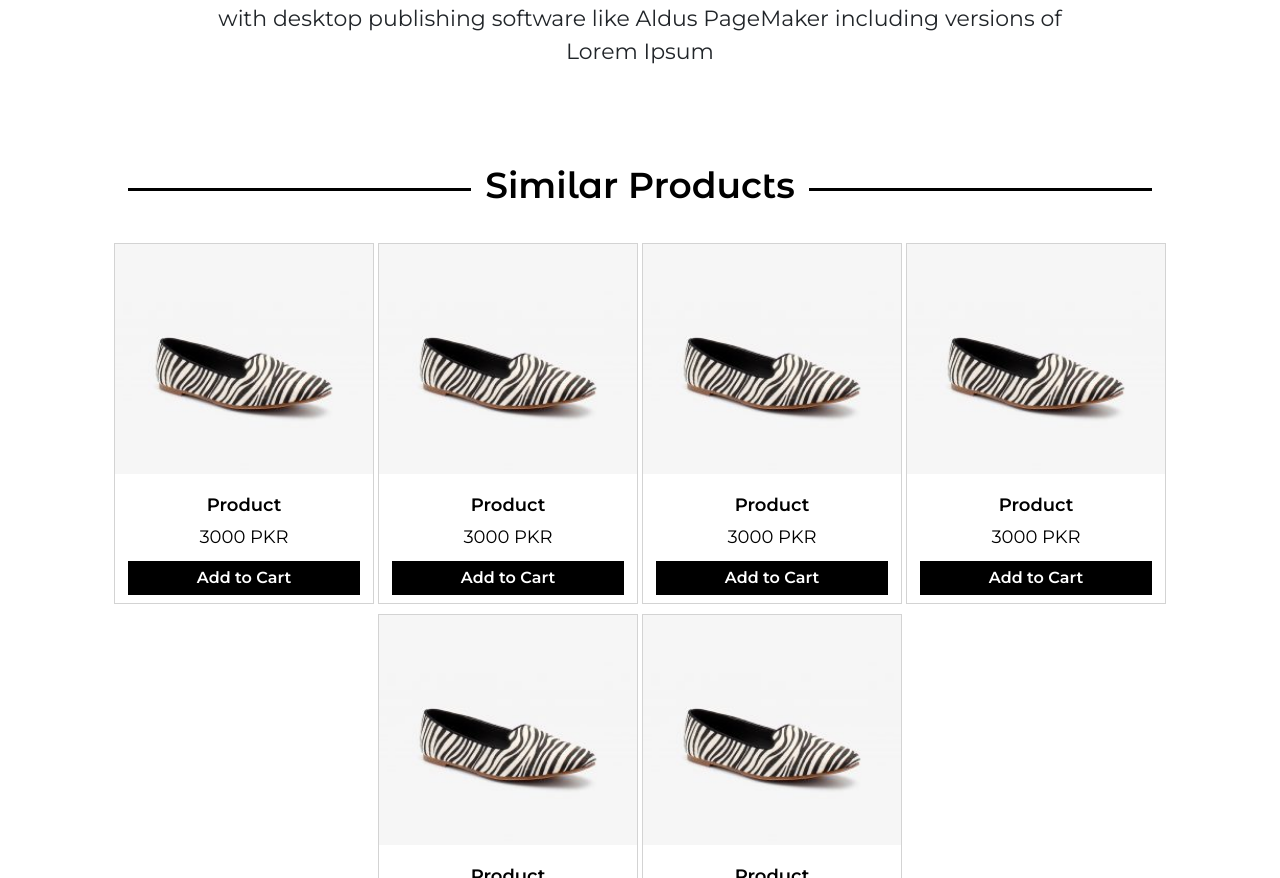
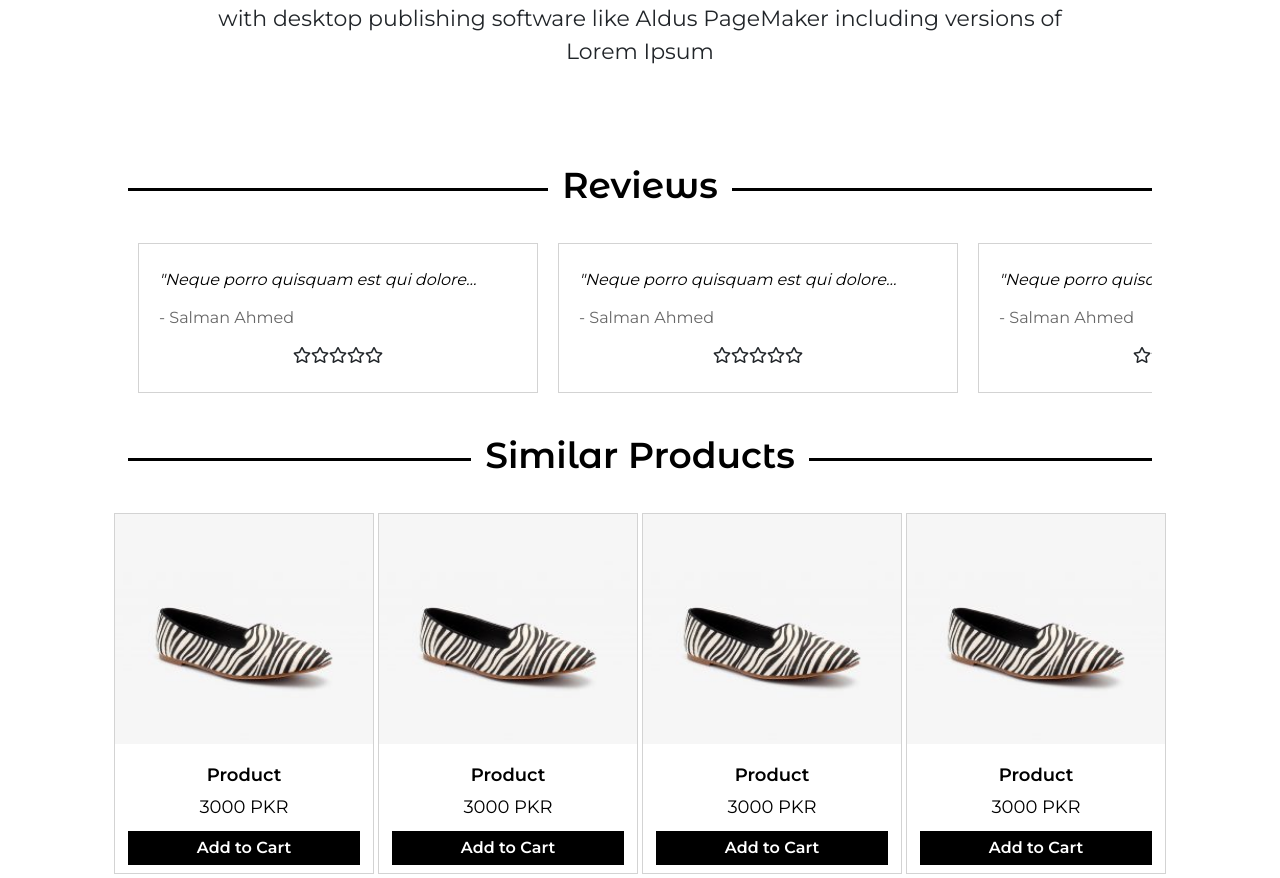
Before and after one commit to mhkhansahab/embellish, a React (Create React App) app: page /product in a window 1280 px wide. Shown: the part 1142-2020 px from the top of the page. Built offline with nearby package versions, Linux system fonts and the light colour scheme.

Commit message:
review feature added

```diff
--- a/src/App.js
+++ b/src/App.js
@@ -8,6 +8,7 @@ import { useState, useEffect } from "react";
 import ProductPage from "./components/productPage/productPage";
 import {BrowserRouter as Router , Switch, Route } from "react-router-dom";
 import CartPage from "./components/cartPage/cartPage";
+import ProductListPage from "./container/productListPage/productList";
 
 function App() {
   const [navStatus, setnavStatus] = useState({ status: false });
@@ -39,6 +40,7 @@ function App() {
       {navStatus.status ? <NavMenu clicked={changeStatus}></NavMenu> : null}
 
       <Switch>
+      <Route path="/productlist"><ProductListPage title="Lucknowi Poshak"></ProductListPage></Route>
       <Route path="/product"><ProductPage></ProductPage></Route>
       <Route path="/cart"><CartPage></CartPage></Route>
       <Route path="/"><ContentContainer></ContentContainer></Route>
--- a/src/atoms/reviewCard/reviewCard.css
+++ b/src/atoms/reviewCard/reviewCard.css
@@ -0,0 +1,31 @@
+.review-card{
+    margin: 5px 10px;
+    border : 1px solid lightgray;
+    width: fit-content;
+    padding: 10px 20px;
+    width: 400px;
+    height: 150px;
+    display: flex;
+    flex-direction: column;
+    justify-content: space-evenly;
+}
+.review{
+    font-style: italic;
+    color :black;
+    text-align: left;
+    max-width: 90%;
+    text-overflow: ellipsis;
+    overflow: hidden;
+}
+.review-by{
+    color: rgb(0,0,0,0.6);
+    font-weight: 500;
+    text-align: left;
+}
+
+::-webkit-scrollbar {
+    height: 10px;
+  }
+  ::-webkit-scrollbar-thumb:horizontal{
+      background-color: black;
+  }
--- a/src/atoms/reviewCard/reviewCard.js
+++ b/src/atoms/reviewCard/reviewCard.js
@@ -4,18 +4,16 @@ import "./reviewCard.css";
 function reviewCard(props) {
     return (
         <div className="review-card">
-            <div>
-                <div style={{backgroundImage : "url(" + props.url +")" }}></div>
-                <div>
-                    <i class="far fa-star"></i>
-                    <i class="far fa-star"></i>
-                    <i class="far fa-star"></i>
-                    <i class="far fa-star"></i>
-                    <i class="far fa-star"></i>
-                </div>
+            <div className="review">
+            "Neque porro quisquam est qui dolorem ipsum quia dolor sit amet, consectetur, adipisci velit..."
             </div>
-            <div>
-            "Neque porro quisquam est qui dolorem ipsum quia dolor sit amet, consectetur, adipisci velit..."
+            <div className="review-by">- Salman Ahmed</div>
+            <div className="review-rating">
+                <i class="far fa-star"></i>
+                <i class="far fa-star"></i>
+                <i class="far fa-star"></i>
+                <i class="far fa-star"></i>
+                <i class="far fa-star"></i>
             </div>
         </div>
     )
--- a/src/components/desktopNav/navbar.css
+++ b/src/components/desktopNav/navbar.css
@@ -32,3 +32,32 @@
      color: black;
      cursor: pointer;
  }
+.drawer{
+    padding : 15px 20px;
+    position : absolute;
+    background-color : white;
+    border-radius : 5px;
+    border : 1px solid grey;
+    right : 90px;
+    top : 55px;
+    z-index : 999;
+    display: none;
+}
+.drawer ul{
+    padding : 0;
+    margin : 0;
+}
+.drawer ul li {
+    list-style : none;
+    margin: 10px 0;
+    padding: 5px 10px;
+}
+.drawer ul li:hover{
+    background-color: lightgrey;
+}
+.categories-link{
+    height: 100%;
+}
+.categories-link:hover .drawer{
+    display: block;
+}
--- a/src/components/desktopNav/navbar.js
+++ b/src/components/desktopNav/navbar.js
@@ -13,7 +13,20 @@ function navbar(props) {
         </Link>
       </span>
       <span className="right-nav flex center-1">
-        <NavLink name="Categories"></NavLink>
+        <span className="categories-link">
+          <NavLink name="Categories"></NavLink>
+          <div className="drawer">
+            <ul>
+              <li>Luckhnowi Poshak</li>
+              <li>Indo-Western</li>
+              <li>Traditional-Wears</li>
+              <li>Formals</li>
+              <li>Beauty</li>
+              <li>Accessories</li>
+              <li>Shoes</li>
+            </ul>
+          </div>
+        </span>
         <Link to="/cart" style={{ color: "black", textDecoration: "none" }}>
           <span className="nav-icon flex">
             <i className="fas fa-shopping-cart"></i>
--- a/src/components/productPage/productPage.css
+++ b/src/components/productPage/productPage.css
@@ -32,6 +32,13 @@
     width: 100%;
     margin-top: 20px;
 }
+.review-card-container{
+    margin: 0 auto;
+    max-width: 80%;
+    overflow-x: auto;
+    white-space: nowrap;
+}
+
 
 @media screen and (min-width: 768px) {
     .empty-container{
--- a/src/components/productPage/productPage.js
+++ b/src/components/productPage/productPage.js
@@ -38,12 +38,15 @@ function productPage() {
       </div>
     </div>
 
-    {/* <Divider title="Reviews"></Divider>
-    <div className="review-card-container">
+    <Divider title="Reviews"></Divider>
+    <div className="review-card-container flex">
       <ReviewCard></ReviewCard>
       <ReviewCard></ReviewCard>
       <ReviewCard></ReviewCard>
-    </div> */}
+      <ReviewCard></ReviewCard>
+      <ReviewCard></ReviewCard>
+
+    </div>
 
     <Divider title="Similar Products"></Divider>
       <div className="products-card-container">
--- /dev/null
+++ b/src/container/productListPage/productList.js
@@ -0,0 +1,48 @@
+import React from 'react';
+import "./productList.css";
+import ProductCard from "./../../atoms/productCard/productCard";
+import Divider from "./../../atoms/divider/divider";
+import card1 from "./../../assets/product/products/navy-purse.jpg";
+
+function ProductList(props) {
+    return (
+        <div className="product-list-page-container">
+            <Divider title={props.title}></Divider>
+            <div className="product-cards">
+                <ProductCard
+                url={card1}
+                title="Poshak"
+                ></ProductCard>
+                <ProductCard
+                url={card1}
+                title="Poshak"
+                ></ProductCard>
+                <ProductCard
+                url={card1}
+                title="Poshak"
+                ></ProductCard>
+                <ProductCard
+                url={card1}
+                title="Poshak"
+                ></ProductCard>
+                <ProductCard
+                url={card1}
+                title="Poshak"
+                ></ProductCard>
+                <ProductCard
+                url={card1}
+                title="Poshak"
+                ></ProductCard>
+                <ProductCard
+                url={card1}
+                title="Poshak"
+                ></ProductCard>
+            </div>
+            <div className="more-btn">
+                More<div className="transition-div ">More</div>
+            </div>
+        </div>
+    );
+}
+
+export default ProductList;
```
Also changed, not shown: src/container/productListPage/productList.css (added).
